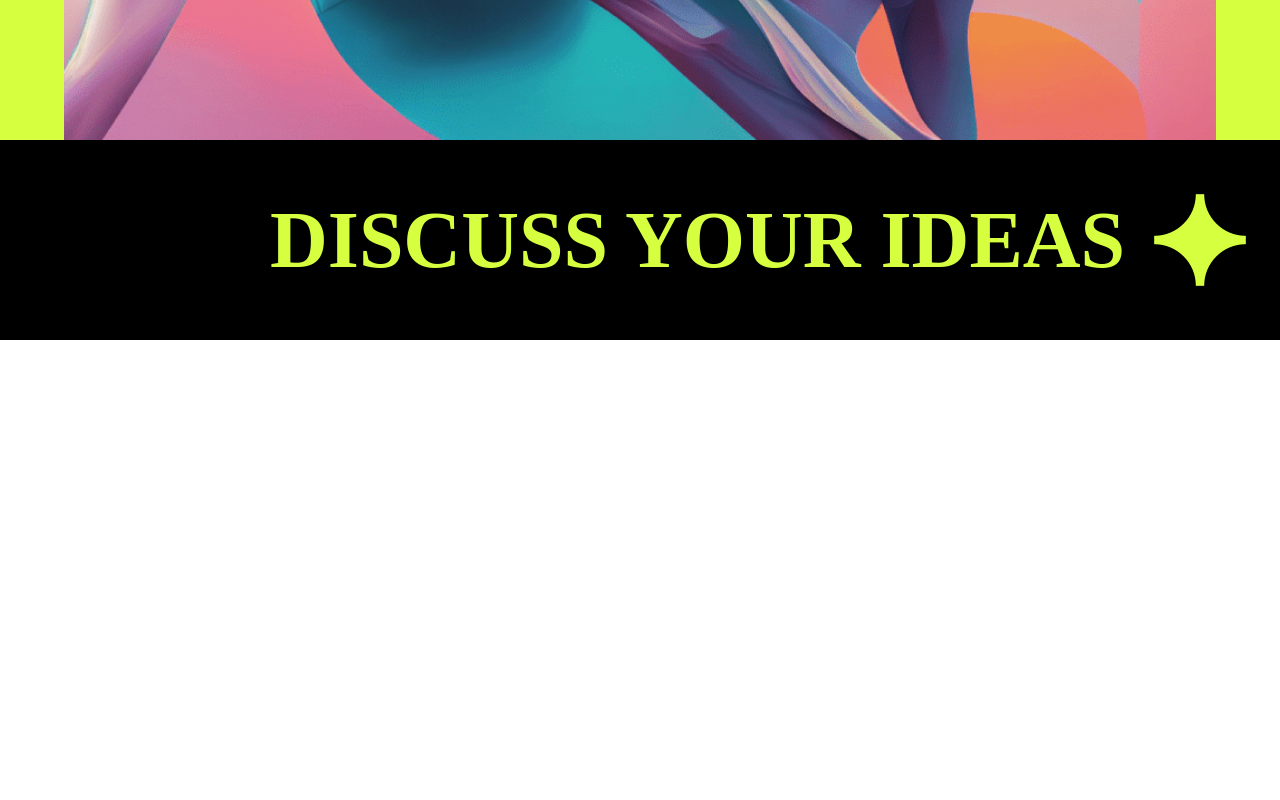
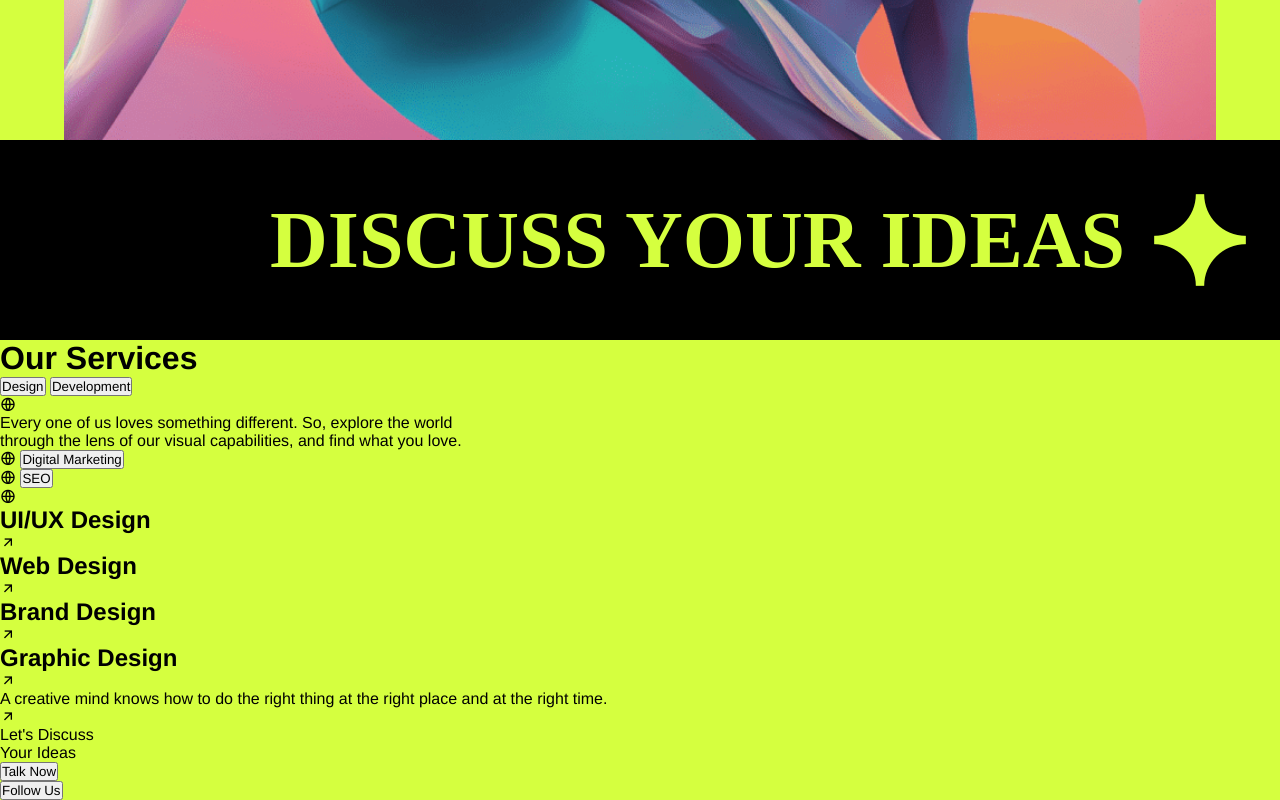
Before and after one commit to janhavicodes11/Das-Grune--Creative-Design-Agency-Landing-Page-Website, a plain HTML site: page index.html in a window 1280 px wide. Shown: the part 1209-2009 px from the top of the page. Before the commit the page ends 1549 px from the top, so only its background shows below. Drawn offline with nearby package versions, Linux system fonts and the light colour scheme.

Commit message:
Update index.html

```diff
--- a/index.html
+++ b/index.html
@@ -47,6 +47,82 @@
         </div>
        </div>
 
+       <div class="services">
+        <h1> Our Services</h1>
+        <button class="btn">Design</button>
+         <button class="btn-1">Development</button>
+       <div class="global">
+        <i class="ri-global-line"></i>
+
+       </div>
+
+        <div class="para">
+            <p> Every one of us loves something different. So, explore the world <br> through the lens of our visual capabilities, and find what you love.</p>
+        </div>
+
+        <div class="global-2">
+        <i class="ri-global-line"></i>
+        <button class="btn-2">Digital Marketing</button>
+        <div class="global-3">
+        <i class="ri-global-line"></i>
+        <button class="btn-3">SEO</button>
+         <div class="global-4">
+        <i class="ri-global-line"></i>
+
+    <div class="ui">
+        <h2> UI/UX Design</h2>
+    </div>
+       <div class="arrow-ui">
+        <i class="ri-arrow-right-up-line"></i>
+       </div>
+
+       <div class="web-design">
+        <h2> Web Design</h2>
+       </div>
+       <div class="arrow-ui-1">
+        <i class="ri-arrow-right-up-line"></i>
+       </div>
+
+
+       <div class="brand-design">
+        <h2> Brand Design</h2>
+       </div>
+
+       <div class="arrow-ui-2">
+        <i class="ri-arrow-right-up-line"></i>
+       </div>
+
+       <div class="graphic">
+        <h2> Graphic Design</h2>
+       </div>
+
+       <div class="arrow-ui-3">
+        <i class="ri-arrow-right-up-line"></i>
+       </div>
+
+       <div class="image2"></div>
+       <div class="image-1"></div>
+
+       <div class="thought">
+        <p> A creative mind knows how to do the right thing at the right place and at the right time.</p>
+       </div>
+
+
+       <div class="image-3"></div>
+       <div class="image-4"></div>
+       <div class="image-5"></div>
+       <div class="image-6"></div>
+       <div class="image-7"></div>
+        <div class="arrow-ui-4">
+        <i class="ri-arrow-right-up-line"></i>
+       </div>
+
+       <div class="discuss">
+        <p> Let's Discuss <br> Your Ideas </p>
+        <button> Talk Now </button>
+       </div>
+       <button class=follow>Follow Us</button>
+
     </main>
 </body>
 </html>
```
